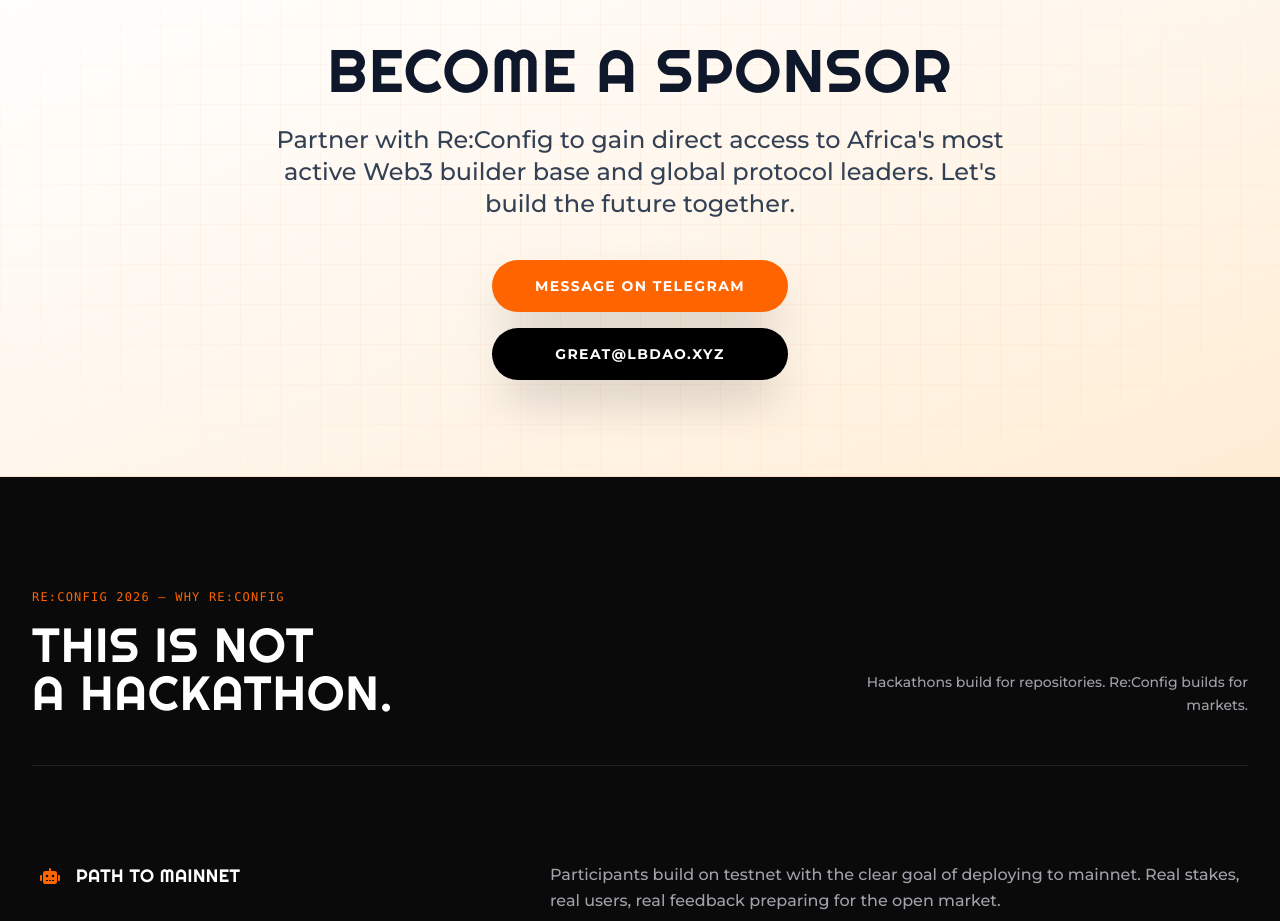
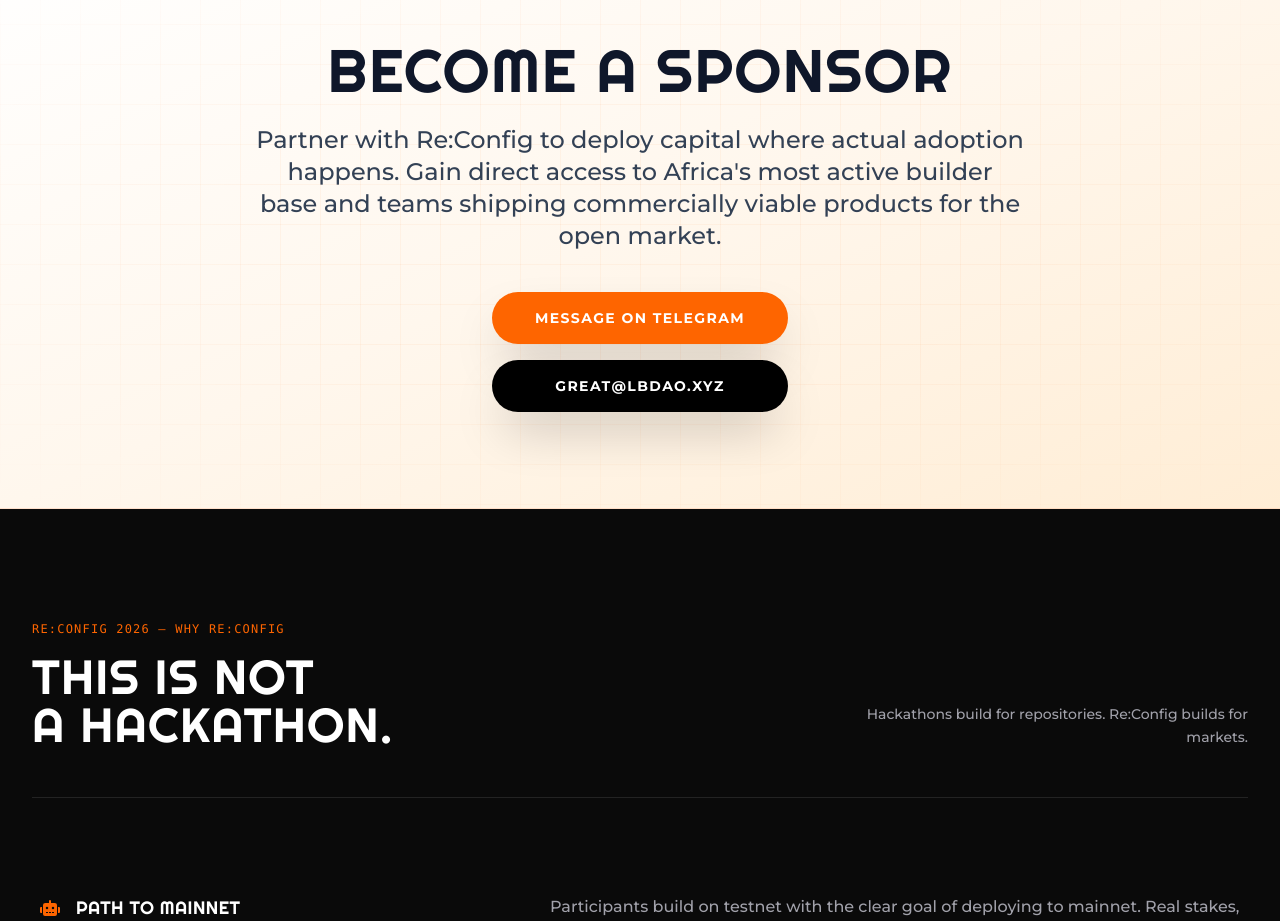
Before and after one commit to Let-s-build-DAO/web3phc, a React (Vite) app: page /reconfig in a window 1280 px wide. Shown: the part 4980-5901 px from the top of the page. Built offline with nearby package versions, Linux system fonts and the light colour scheme; no server answers; a web font is replaced by a local one.

Commit message:
refactor: update sponsorship value proposition copy in ReConfig page

```diff
--- a/src/pages/ReConfig.jsx
+++ b/src/pages/ReConfig.jsx
@@ -438,7 +438,7 @@
                         Become a Sponsor
                     </h2>
                     <p className="text-xl md:text-2xl font-medium leading-relaxed mb-10 max-w-3xl mx-auto text-slate-700">
-                        Partner with Re:Config to gain direct access to Africa&apos;s most active Web3 builder base and global protocol leaders. Let&apos;s build the future together.
+                        Partner with Re:Config to deploy capital where actual adoption happens. Gain direct access to Africa&apos;s most active builder base and teams shipping commercially viable products for the open market.
                     </p>
                     <div className="flex flex-col items-stretch items-center gap-4 m-auto">
                         <a href="https://t.me/GreatAdams" target="_blank" rel="noopener noreferrer" className="px-6 sm:px-8 py-4 bg-brand-primary text-white hover:bg-[#e55a00] font-black uppercase tracking-widest text-sm rounded-full shadow-2xl hover:scale-105 transition-transform block md:w-1/4 m-auto text-center sm:flex sm:items-center sm:justify-center">
```
